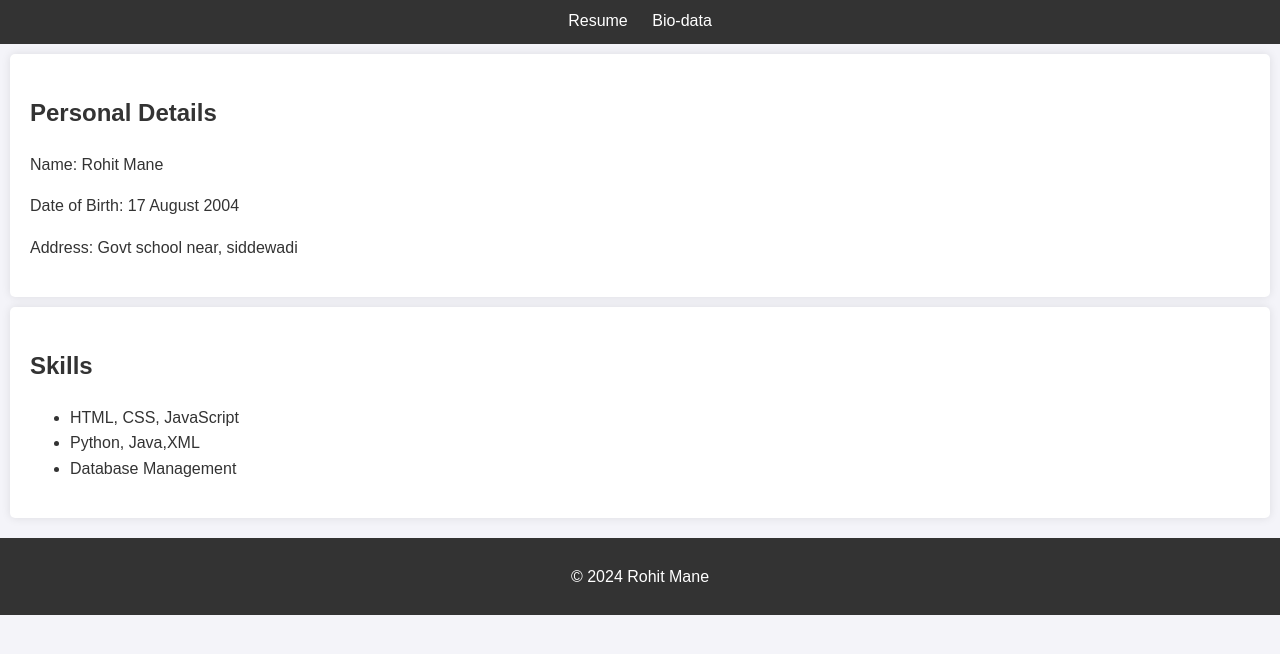
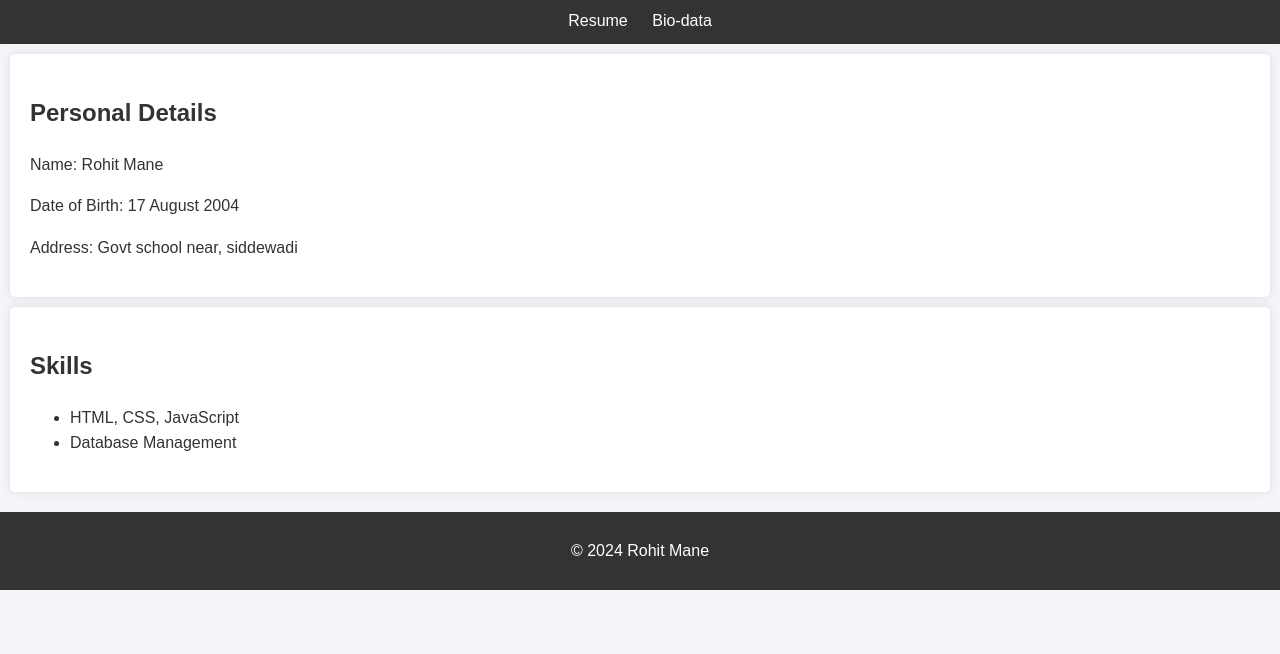
Before and after one commit to RohitMane84869/PORTFOLIO0, a plain HTML site: page bio.html in a window 1280 px wide. Shown: the part 96-750 px from the top of the page. Drawn offline with Linux system fonts and the light colour scheme.

Commit message:
Update bio.html

```diff
--- a/bio.html
+++ b/bio.html
@@ -24,7 +24,7 @@
         <h2>Skills</h2>
         <ul>
             <li>HTML, CSS, JavaScript</li>
-            <li>Python, Java,XML</li>
+
             <li>Database Management</li>
         </ul>
     </section>
```
